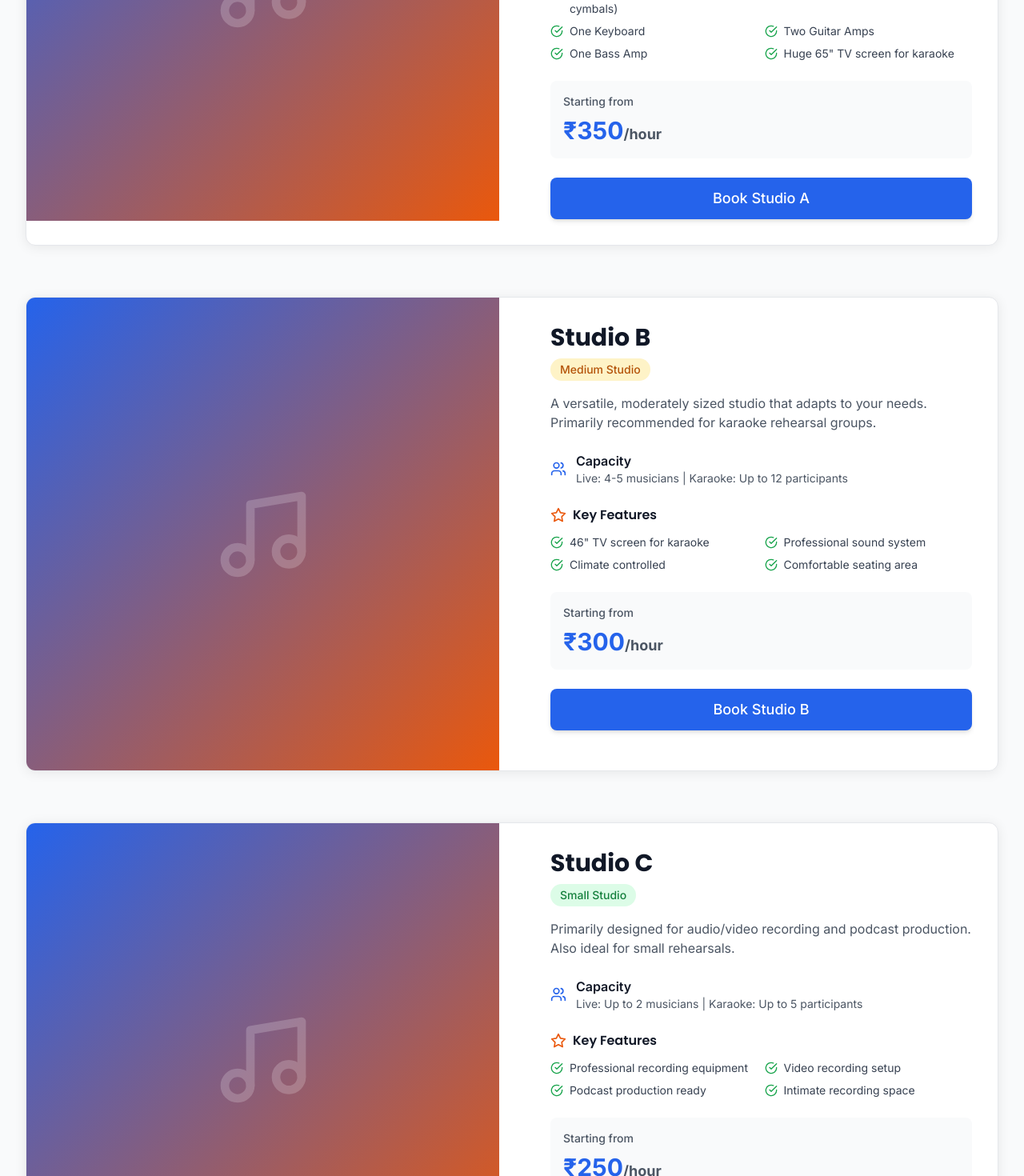
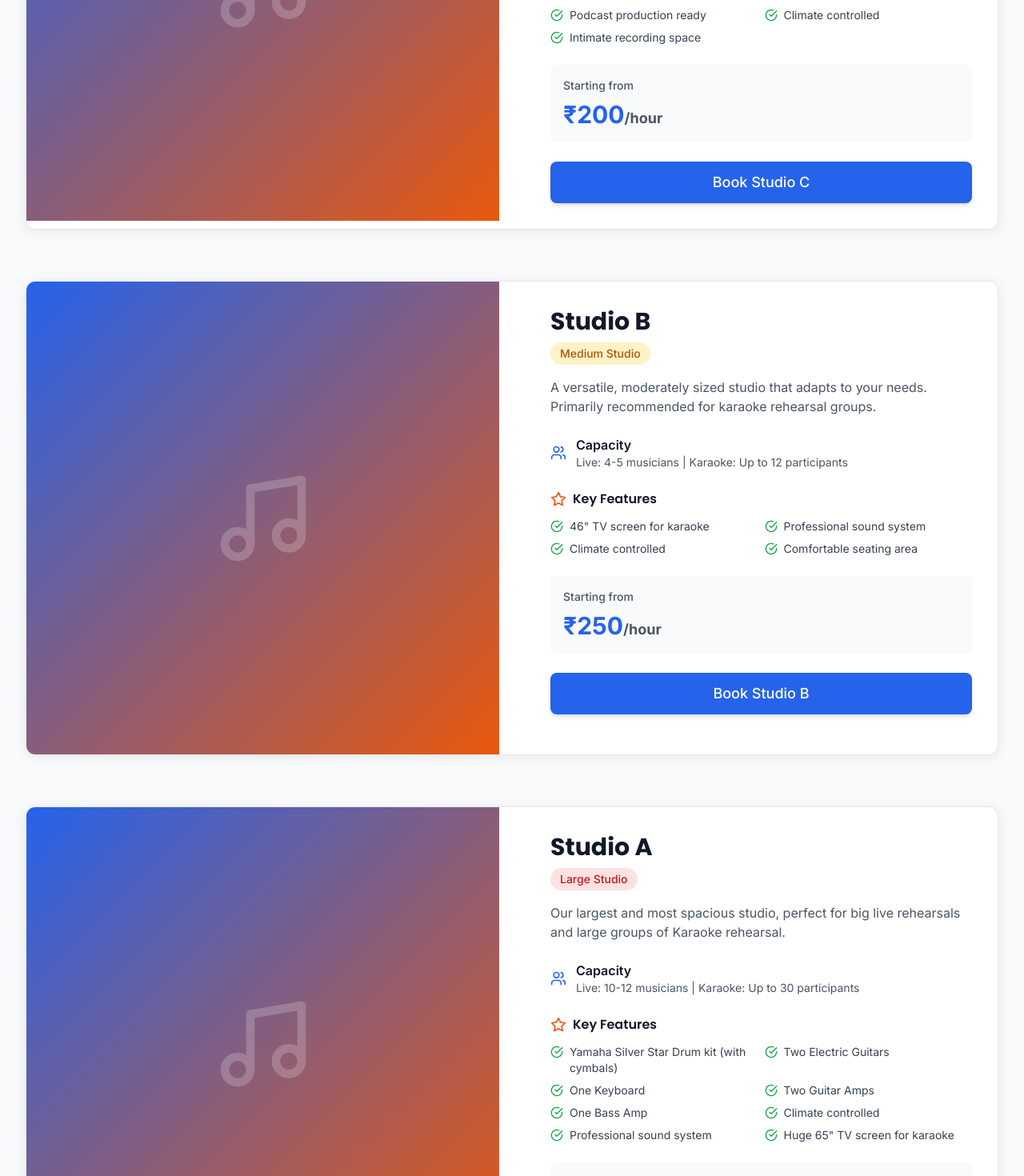
Before and after one commit to niranjan-aware/resonance-system, a React (Vite) app in the folder frontend/: page /studios in a window 1280 px wide. Shown: the part 760-2230 px from the top of the page at 80% size. Built offline with nearby package versions, Linux system fonts and the light colour scheme; no server answers.

Commit message:
fix: update studio details and pricing in studiosData; modify Home and HowToBook pages for consistency

```diff
--- a/frontend/src/data/studios.js
+++ b/frontend/src/data/studios.js
@@ -1,4 +1,61 @@
 export const studiosData = {
+  studioC: {
+    id: 'studio-c',
+    name: 'Studio C',
+    size: 'small',
+    capacity: {
+      live: 'Up to 2 musicians',
+      karaoke: 'Up to 5 participants'
+    },
+    description: 'Primarily designed for audio/video recording and podcast production. Also ideal for small rehearsals.',
+    features: [
+      'Professional recording equipment',
+      'Video recording setup',
+      'Podcast production ready',
+      'Climate controlled',
+      'Intimate recording space'
+    ],
+    pricing: {
+      karaoke_1_5: 200,
+      live_2: 350,
+      audio_recording: 700,
+      video_recording: 800,
+      chroma_key: 1200
+    },
+    images: [
+      '/images/studio-c-1.jpg',
+      '/images/studio-c-2.jpg'
+    ],
+    suitableFor: ['karaoke', 'live-musicians', 'audio-recording', 'video-recording']
+  },
+  studioB: {
+    id: 'studio-b',
+    name: 'Studio B',
+    size: 'medium',
+    capacity: {
+      live: '4-5 musicians',
+      karaoke: 'Up to 12 participants'
+    },
+    description: 'A versatile, moderately sized studio that adapts to your needs. Primarily recommended for karaoke rehearsal groups.',
+    features: [
+      '46" TV screen for karaoke',
+      'Professional sound system',
+      'Climate controlled',
+      'Comfortable seating area'
+    ],
+    pricing: {
+      karaoke_1_5: 250,
+      karaoke_6_12: 300,
+      live_2: 400,
+      live_4_5: 400,
+      live_5: 500
+    },
+    images: [
+      '/images/studio-b-1.jpg',
+      '/images/studio-b-2.jpg'
+    ],
+    suitableFor: ['karaoke', 'live-musicians']
+  },
   studioA: {
     id: 'studio-a',
     name: 'Studio A',
@@ -14,6 +71,8 @@ export const studiosData = {
       'One Keyboard',
       'Two Guitar Amps',
       'One Bass Amp',
+      'Climate controlled',
+      'Professional sound system',
       'Huge 65" TV screen for karaoke'
     ],
     pricing: {
@@ -38,62 +97,7 @@ export const studiosData = {
     ],
     suitableFor: ['karaoke', 'live-musicians', 'band']
   },
-  studioB: {
-    id: 'studio-b',
-    name: 'Studio B',
-    size: 'medium',
-    capacity: {
-      live: '4-5 musicians',
-      karaoke: 'Up to 12 participants'
-    },
-    description: 'A versatile, moderately sized studio that adapts to your needs. Primarily recommended for karaoke rehearsal groups.',
-    features: [
-      '46" TV screen for karaoke',
-      'Professional sound system',
-      'Climate controlled',
-      'Comfortable seating area'
-    ],
-    pricing: {
-      karaoke_1_5: 300,
-      karaoke_6_12: 300,
-      live_2: 400,
-      live_4_5: 400,
-      live_5: 500
-    },
-    images: [
-      '/images/studio-b-1.jpg',
-      '/images/studio-b-2.jpg'
-    ],
-    suitableFor: ['karaoke', 'live-musicians']
-  },
-  studioC: {
-    id: 'studio-c',
-    name: 'Studio C',
-    size: 'small',
-    capacity: {
-      live: 'Up to 2 musicians',
-      karaoke: 'Up to 5 participants'
-    },
-    description: 'Primarily designed for audio/video recording and podcast production. Also ideal for small rehearsals.',
-    features: [
-      'Professional recording equipment',
-      'Video recording setup',
-      'Podcast production ready',
-      'Intimate recording space'
-    ],
-    pricing: {
-      karaoke_1_5: 250,
-      live_2: 350,
-      audio_recording: 700,
-      video_recording: 800,
-      chroma_key: 1200
-    },
-    images: [
-      '/images/studio-c-1.jpg',
-      '/images/studio-c-2.jpg'
-    ],
-    suitableFor: ['karaoke', 'live-musicians', 'audio-recording', 'video-recording']
-  }
+
 };
 
 export const studiosList = Object.values(studiosData);
--- a/frontend/src/pages/Home.jsx
+++ b/frontend/src/pages/Home.jsx
@@ -54,12 +54,12 @@ const Home = () => {
               transition={{ duration: 0.8 }}
             >
               <h1 className="text-4xl md:text-5xl lg:text-7xl font-bold mb-6 leading-tight">
-                Professional Studio
+                Resonance Studio
                 <br />
                 <span className="text-accent-400">Recording & Rehearsal</span>
               </h1>
               <p className="text-xl md:text-2xl mb-8 text-secondary-100 max-w-2xl mx-auto">
-                Premium recording studios in Pune with state-of-the-art equipment and professional sound engineers
+                Premium recording studio in Pune with state-of-the-art equipment and professional sound engineers
               </p>
 
               <div className="flex flex-col sm:flex-row gap-4 justify-center items-center mb-12">
@@ -84,7 +84,7 @@ const Home = () => {
                 </div>
                 <div className="flex items-center gap-2">
                   <Check className="w-5 h-5 text-success-400" />
-                  <span>Rates from ₹250/hr</span>
+                  <span>Rates from ₹200/hr</span>
                 </div>
                 <div className="flex items-center gap-2">
                   <Check className="w-5 h-5 text-success-400" />
--- a/frontend/src/pages/HowToBook.jsx
+++ b/frontend/src/pages/HowToBook.jsx
@@ -107,17 +107,17 @@ const HowToBook = () => {
                 </p>
               </div>
 
-              <div className="card p-6">
+              {/* <div className="card p-6">
                 <h3 className="font-semibold text-lg mb-2">🔔 Reminders</h3>
                 <p className="text-secondary-600 dark:text-secondary-400">
                   You'll receive WhatsApp reminders 12 hours, 6 hours, and 3 hours before your session.
                 </p>
-              </div>
+              </div> */}
 
               <div className="card p-6">
                 <h3 className="font-semibold text-lg mb-2">❌ Cancellation Policy</h3>
                 <p className="text-secondary-600 dark:text-secondary-400">
-                  Free cancellation with 24+ hours notice. Less than 24 hours: ₹100 fee. No-show: ₹200 penalty.
+                  Free cancellation with 24+ hours notice.
                 </p>
               </div>
 
```
